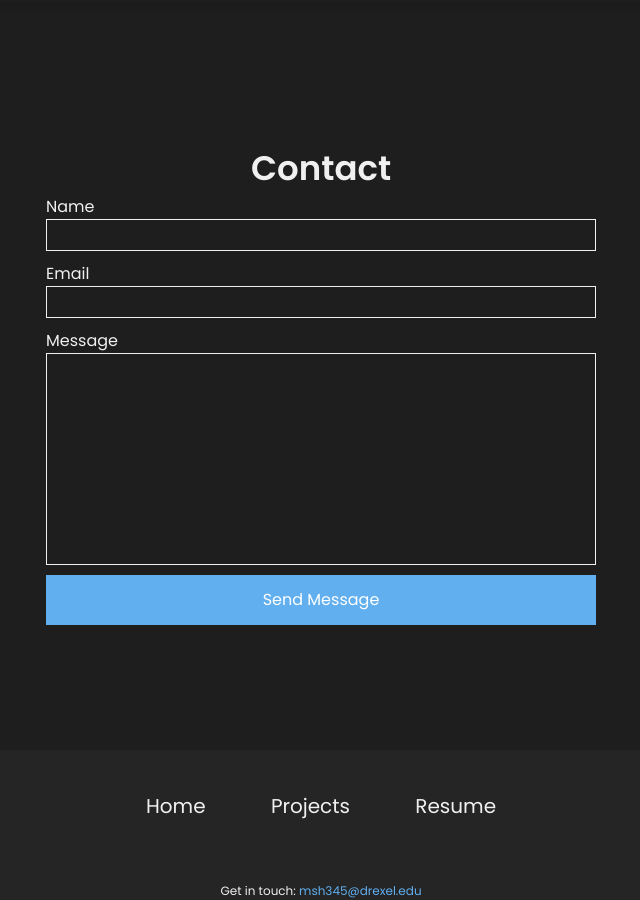
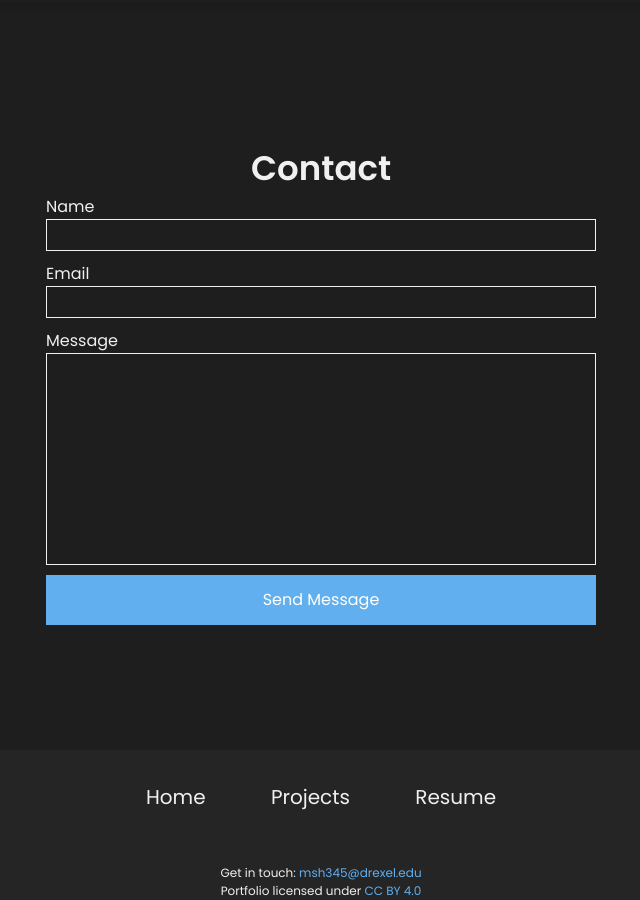
Before and after one commit to MuHasOfficial/MuHasOfficial.github.io, a Jekyll site: the page built from index.html, in a window 1280 px wide and 900 px high, scrolled down 2618 px. Shown: the whole window, without its empty margins (319-959 px from the left). Built offline with Jekyll 4.4.1, drawn with Linux system fonts in a browser that asks for light colours.

Commit message:
Add portfolio license information to footer

```diff
--- a/_includes/footer.html
+++ b/_includes/footer.html
@@ -14,5 +14,6 @@
     </div>
     <div class="license">
         <span>Get in touch: <a class="help" href="mailto:mhassan2805@gmail.com">msh345@drexel.edu</a></span>
+         <p>Portfolio licensed under <a href="https://creativecommons.org/licenses/by/4.0/?ref=chooser-v1">CC BY 4.0</a></p>
     </div>
 </footer>
```
